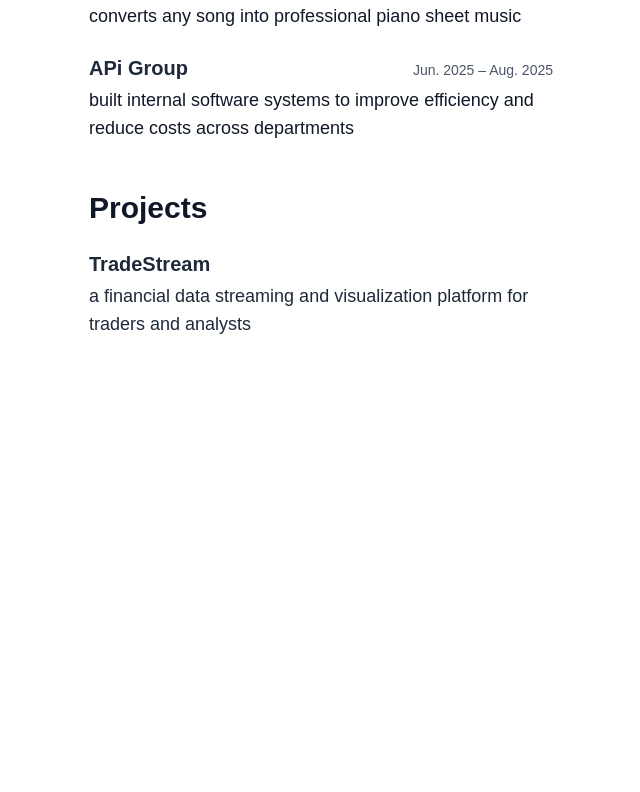
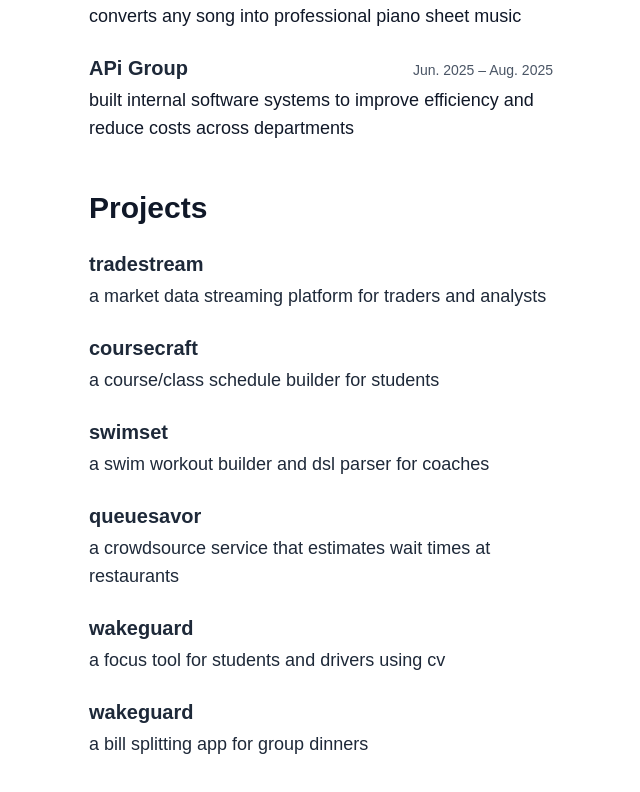
Before and after one commit to seanzhanng/portfolio, a Next.js app: page / in a window 1280 px wide. Shown: the part 458-1250 px from the top of the page, without its empty margins (319-959 px from the left). Before the commit the page ends 844 px from the top, so only its background shows below. Built offline with nearby package versions, Linux system fonts and the light colour scheme.

Commit message:
added projects

```diff
--- a/components/Header.tsx
+++ b/components/Header.tsx
@@ -51,10 +51,9 @@ export default function Header() {
 
       <div className="text-lg space-y-3">
         <p>{"i'm a cs student and varsity swimmer at uwaterloo"}</p>
-        <p>i love to build software, explore ai/ml, and work with data systems</p>
+        <p>i like to build software, explore ai/ml, and work with data systems</p>
         <p>
-          outside of tech, i enjoy sleeping, hanging out with friends,
-          and listening to music across many genres
+          outside of tech, i love sleeping, hanging out with friends, and listening to music
         </p>
       </div>
     </section>
--- a/components/Projects.tsx
+++ b/components/Projects.tsx
@@ -9,7 +9,7 @@ export default function Projects() {
 
       <div className="mb-6">
         <div className="flex items-center gap-3">
-          <h3 className="text-xl font-semibold text-gray-800">TradeStream</h3>
+          <h3 className="text-xl font-semibold text-gray-800">tradestream</h3>
           {/* <a
             href="https://github.com/seanzhanng/TradeStream"
             target="_blank"
@@ -26,8 +26,57 @@ export default function Projects() {
         </div>
 
         <p className="text-lg mt-1 text-gray-800">
-          a financial data streaming and visualization platform for traders and
-          analysts
+          a market data streaming platform for traders and analysts
+        </p>
+      </div>
+
+      <div className="mb-6">
+        <div className="flex items-center gap-3">
+          <h3 className="text-xl font-semibold text-gray-800">coursecraft</h3>
+        </div>
+
+        <p className="text-lg mt-1 text-gray-800">
+          a course/class schedule builder for students
+        </p>
+      </div>
+
+      <div className="mb-6">
+        <div className="flex items-center gap-3">
+          <h3 className="text-xl font-semibold text-gray-800">swimset</h3>
+        </div>
+
+        <p className="text-lg mt-1 text-gray-800">
+          a swim workout builder and dsl parser for coaches
+        </p>
+      </div>
+
+      <div className="mb-6">
+        <div className="flex items-center gap-3">
+          <h3 className="text-xl font-semibold text-gray-800">queuesavor</h3>
+        </div>
+
+        <p className="text-lg mt-1 text-gray-800">
+          a crowdsource service that estimates wait times at restaurants
+        </p>
+      </div>
+
+      <div className="mb-6">
+        <div className="flex items-center gap-3">
+          <h3 className="text-xl font-semibold text-gray-800">wakeguard</h3>
+        </div>
+
+        <p className="text-lg mt-1 text-gray-800">
+          a focus tool for students and drivers using cv
+        </p>
+      </div>
+
+      <div className="mb-6">
+        <div className="flex items-center gap-3">
+          <h3 className="text-xl font-semibold text-gray-800">wakeguard</h3>
+        </div>
+
+        <p className="text-lg mt-1 text-gray-800">
+          a bill splitting app for group dinners
         </p>
       </div>
     </section>
```
Also changed, not shown: public/linkedin.png.
